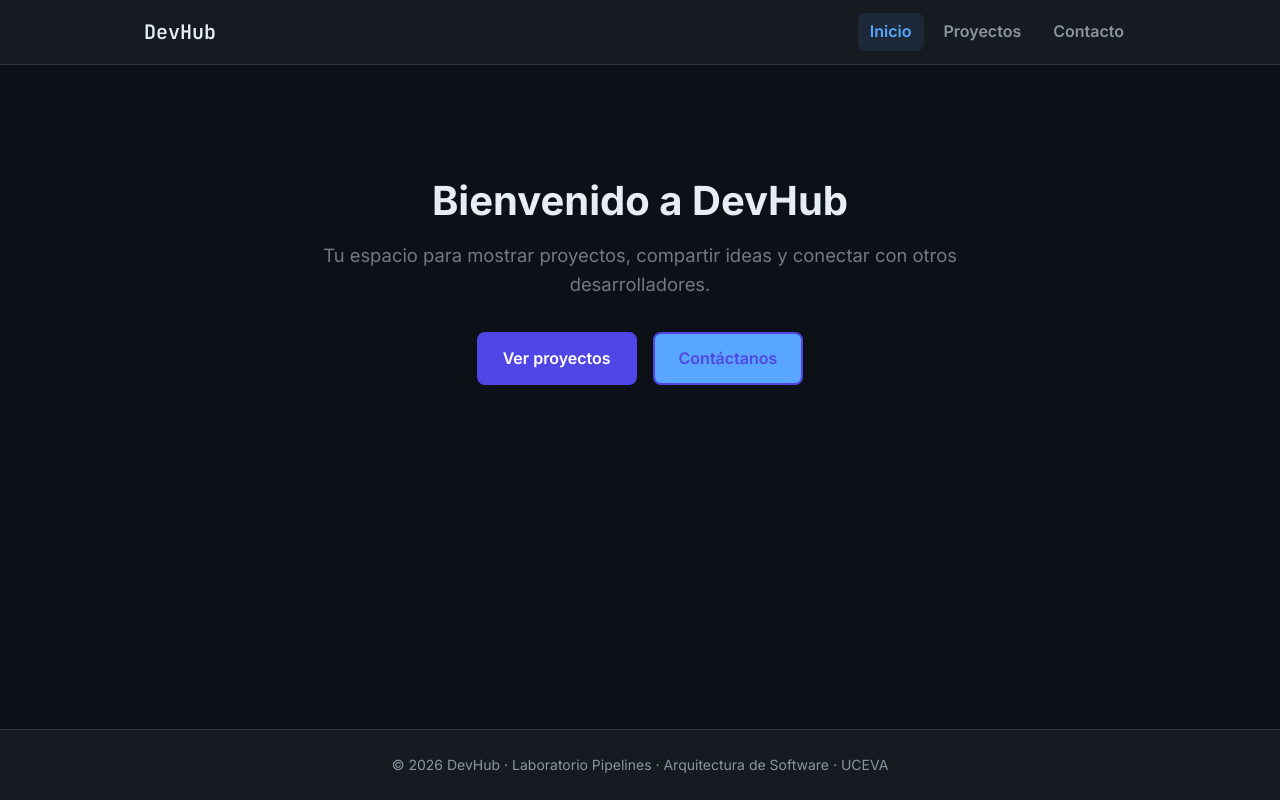
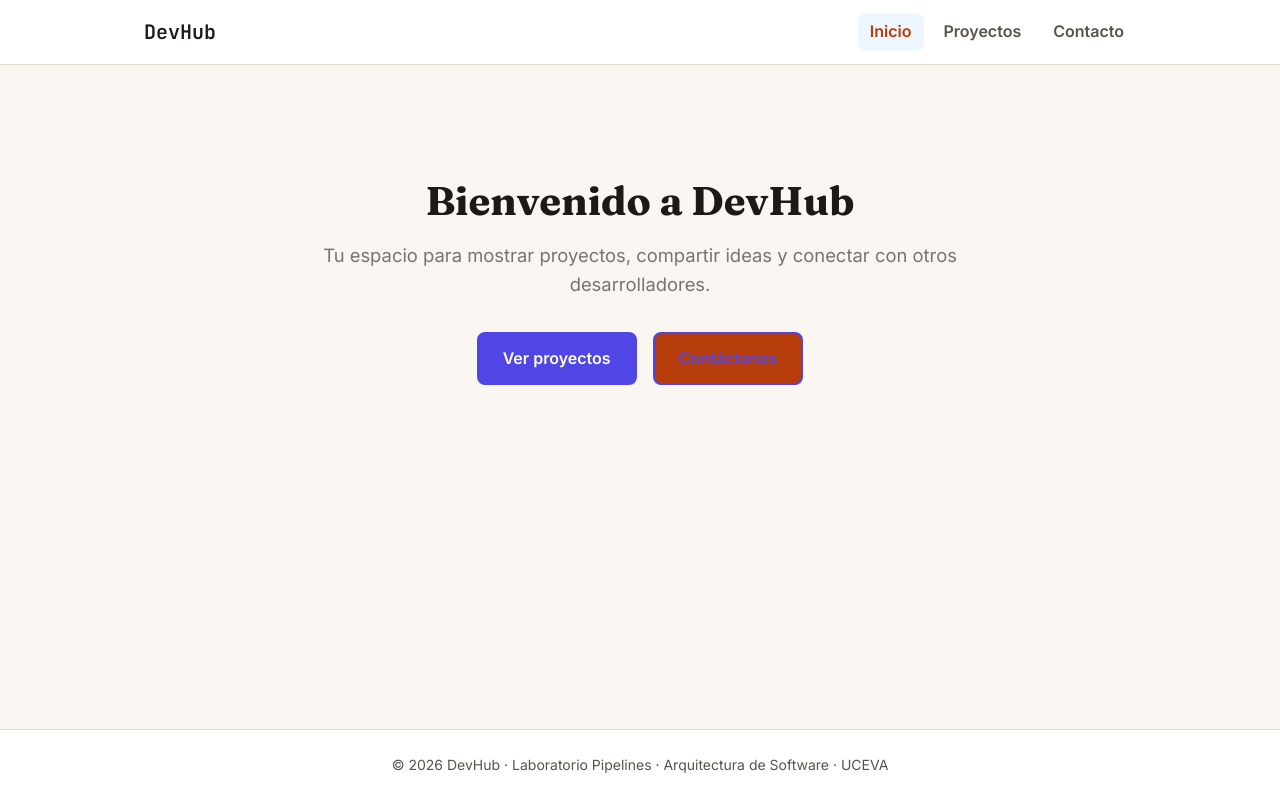
Before and after one commit to INGDavidMora2005/lab-pipelines-patch, an Angular app: page /inicio in a window 1280 px wide. Built offline with nearby package versions, Linux system fonts and the light colour scheme.

Commit message:
style(tema): aplicar tema claro con acento naranja en la app path

```diff
--- a/src/index.html
+++ b/src/index.html
@@ -9,7 +9,7 @@
     <link rel="preconnect" href="https://fonts.googleapis.com" />
     <link rel="preconnect" href="https://fonts.gstatic.com" crossorigin />
     <link
-      href="https://fonts.googleapis.com/css2?family=Inter:wght@400;600;700&family=JetBrains+Mono:wght@400;600&display=swap"
+      href="https://fonts.googleapis.com/css2?family=Inter:wght@400;600;700&family=JetBrains+Mono:wght@400;600&family=Fraunces:wght@600;700&display=swap"
       rel="stylesheet"
     />
   </head>
--- a/src/styles.scss
+++ b/src/styles.scss
@@ -1,14 +1,16 @@
 :root {
-  --bg: #0d1117;
-  --surface: #161b22;
-  --border: #30363d;
-  --text: #e6edf3;
-  --muted: #8b949e;
-  --accent: #58a6ff;
-  --accent-2: #3fb950;
-  --radius: 12px;
+  --bg: #faf7f2;
+  --surface: #ffffff;
+  --border: #e4dccf;
+  --text: #1c1917;
+  --muted: #57534e;
+  --accent: #b63d0b;
+  --accent-2: #0f766e;
+  --radius: 4px;
   --font-sans: 'Inter', system-ui, -apple-system, 'Segoe UI', sans-serif;
   --font-mono: 'JetBrains Mono', ui-monospace, Consolas, monospace;
+  --font-serif: 'Fraunces', Georgia, serif;
+  --on-accent: #ffffff;
 }
 
 *, *::before, *::after { box-sizing: border-box; }
@@ -22,7 +24,7 @@ body {
   line-height: 1.6;
 }
 
-h1, h2, h3 { line-height: 1.2; margin: 0 0 12px; }
+h1, h2, h3 { font-family: var(--font-serif); line-height: 1.2; margin: 0 0 12px; }
 h1 { font-size: 2.5rem; }
 h2 { font-size: 1.75rem; }
 h3 { font-size: 1.25rem; }
@@ -48,7 +50,7 @@ code { font-family: var(--font-mono); background: var(--surface); padding: 2px 6
   padding: 10px 18px;
   border-radius: 8px;
   background: var(--accent);
-  color: #0d1117;
+  color: var(--on-accent);
   font-weight: 600;
   border: 0;
   cursor: pointer;
```
Also changed, not shown: 1 other file (tests, documents, lock files or other folders).
